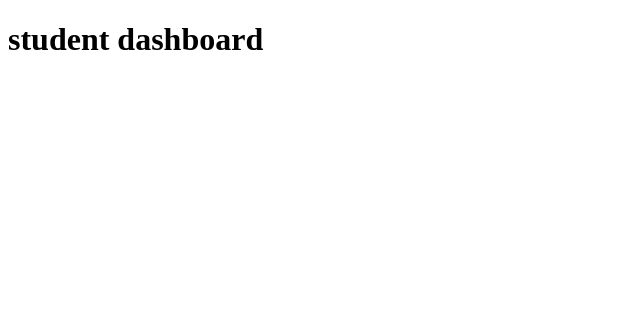
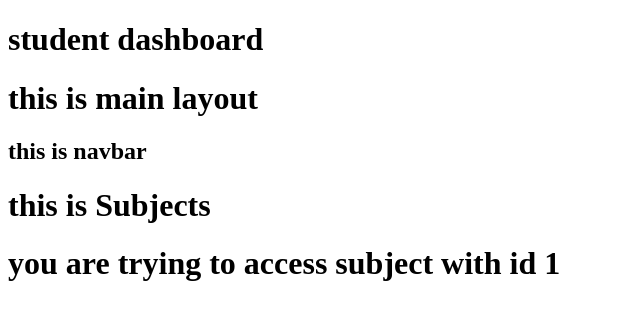
Before and after one commit to sargamsubedi/React-Mini-Project, a React (Vite) app in the folder StudentDashboard/: page /subjects/1 in a window 1280 px wide. Shown: the top 320 px of the page, without its empty margins (0-640 px from the left). Built offline with nearby package versions, Linux system fonts and the light colour scheme.

Commit message:
added basic folder structure and data

```diff
--- a/StudentDashboard/package.json
+++ b/StudentDashboard/package.json
@@ -12,7 +12,8 @@
   "dependencies": {
     "react": "^19.2.6",
     "react-dom": "^19.2.6",
-    "react-router-dom": "^7.15.1"
+    "react-router-dom": "^7.15.1",
+    "zustand": "^5.0.13"
   },
   "devDependencies": {
     "@eslint/js": "^10.0.1",
--- a/StudentDashboard/src/App.jsx
+++ b/StudentDashboard/src/App.jsx
@@ -1,10 +1,18 @@
 
+import MainLayout from './layouts/MainLayout'
 import './App.css'
+import {BrowserRouter} from 'react-router-dom'
 
 function App() {
 
   return (
+<BrowserRouter>
+
    <h1>student dashboard</h1>
+
+   <MainLayout />
+
+</BrowserRouter>
   )
 }
 
--- /dev/null
+++ b/StudentDashboard/src/components/Navbar.jsx
@@ -0,0 +1,9 @@
+
+function Navbar()
+{
+    return(
+        <h2>this is navbar</h2>
+    )
+}
+
+export default Navbar
--- /dev/null
+++ b/StudentDashboard/src/layouts/MainLayout.jsx
@@ -0,0 +1,33 @@
+import Navbar from "../components/Navbar"
+import {Routes, Route} from 'react-router-dom'
+import Home from "../pages/Home"
+import Subjects from "../pages/Subjects"
+import NotFound from "../pages/NotFound"
+import SubjectDetails from "../pages/SubjectDetails"
+
+function MainLayout()
+{
+    return(
+        <>
+        <h1>this is main layout</h1>
+        <Navbar />
+        {/* insert routers here */}
+
+
+        <Routes>
+            <Route path="/" element={<Home />} />
+            <Route path="/subjects" element={<Subjects />} >
+
+                <Route path=":id" element={<SubjectDetails />} />
+
+            </Route>
+            <Route path="*" element={<NotFound />} />
+
+
+        </Routes>
+        </>
+
+
+    )
+}
+export default MainLayout
--- /dev/null
+++ b/StudentDashboard/src/pages/Home.jsx
@@ -0,0 +1,8 @@
+
+function Home()
+{
+    return(
+        <h1>this is home</h1>
+    )
+}
+export default Home;
--- /dev/null
+++ b/StudentDashboard/src/pages/NotFound.jsx
@@ -0,0 +1,9 @@
+
+function NotFound()
+{
+    return(
+        <h1>sorry the page you're looking for is not available</h1>
+    )
+}
+
+export default NotFound
--- /dev/null
+++ b/StudentDashboard/src/pages/SubjectDetails.jsx
@@ -0,0 +1,11 @@
+import { useParams } from "react-router-dom"
+
+function SubjectDetails()
+{
+    const {id} = useParams();
+    return(
+        <h1>you are trying to access subject with id {id}</h1>
+    )
+}
+
+export default SubjectDetails
--- /dev/null
+++ b/StudentDashboard/src/pages/Subjects.jsx
@@ -0,0 +1,13 @@
+import { Outlet } from "react-router-dom";
+
+function Subjects()
+{
+    return(
+        <>
+        <h1>this is Subjects</h1>
+
+        <Outlet />
+        </>
+    )
+}
+export default Subjects;
```
Also changed, not shown: StudentDashboard/src/data/subject.js (added, +20 -0 lines), 1 other file (tests, documents, lock files or other folders).
